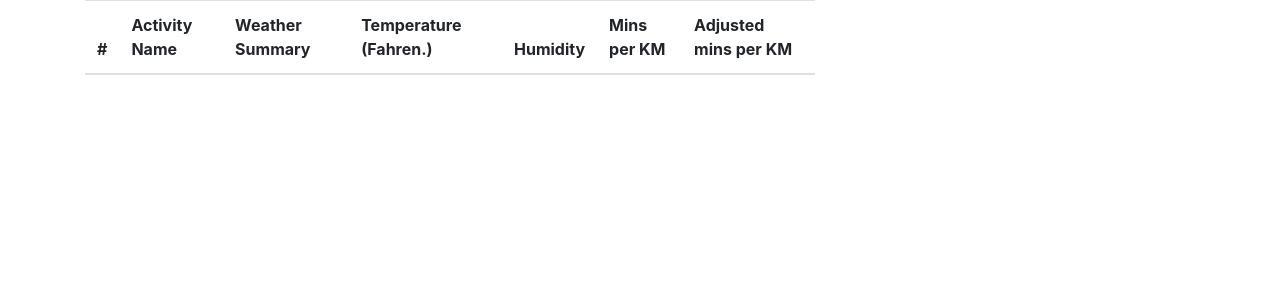
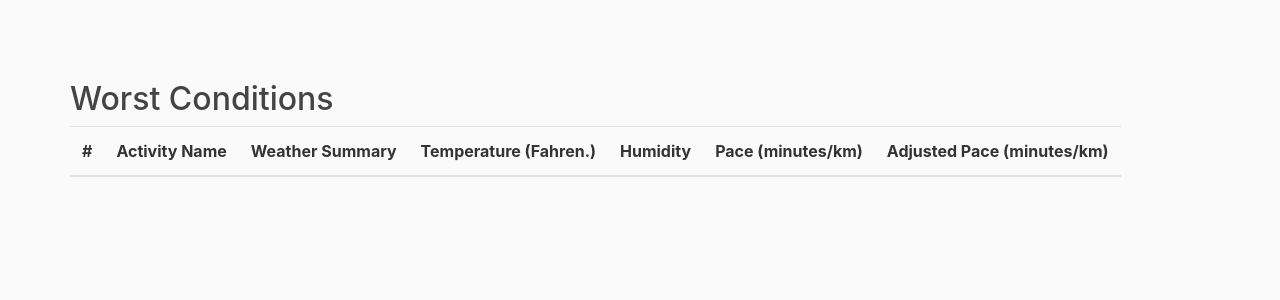
Before and after one commit to reidy-p/strava-stats, a Flask app: page / in a window 1280 px wide. Shown: the top 300 px of the page. Run offline with Flask 2, Linux system fonts and the light colour scheme; lists and menus that the app fills with data are empty; parts of the project's set-up code (start-up, migrations or seed data) failed here and were passed over; some libraries are stand-ins or nearby versions.

Commit message:
Split code into files

```diff
--- /dev/null
+++ b/static/main.css
@@ -0,0 +1,91 @@
+body {
+  background: #fafafa;
+  color: #333333;
+  margin-top: 5rem;
+}
+
+h1, h2, h3, h4, h5, h6 {
+  color: #444444;
+}
+
+.bg-steel {
+  background-color: #5f788a;
+}
+
+.site-header .navbar-nav .nav-link {
+  color: #cbd5db;
+}
+
+.site-header .navbar-nav .nav-link:hover {
+  color: #ffffff;
+}
+
+.site-header .navbar-nav .nav-link.active {
+  font-weight: 500;
+}
+
+.content-section {
+  background: #ffffff;
+  padding: 10px 20px;
+  border: 1px solid #dddddd;
+  border-radius: 3px;
+  margin-bottom: 20px;
+}
+
+.article-title {
+  color: #444444;
+}
+
+a.article-title:hover {
+  color: #428bca;
+  text-decoration: none;
+}
+
+.article-content {
+  white-space: pre-line;
+}
+
+.article-img {
+  height: 65px;
+  width: 65px;
+  margin-right: 16px;
+}
+
+.article-metadata {
+  padding-bottom: 1px;
+  margin-bottom: 4px;
+  border-bottom: 1px solid #e3e3e3
+}
+
+.article-metadata a:hover {
+  color: #333;
+  text-decoration: none;
+}
+
+.article-svg {
+  width: 25px;
+  height: 25px;
+  vertical-align: middle;
+}
+
+.account-img {
+  height: 125px;
+  width: 125px;
+  margin-right: 20px;
+  margin-bottom: 16px;
+}
+
+.account-heading {
+  font-size: 2.5rem;
+}
+
+table.table-fit {
+    width: auto !important;
+    table-layout: auto !important;
+}
+table.table-fit thead th, table.table-fit tfoot th {
+    width: auto !important;
+}
+table.table-fit tbody td, table.table-fit tfoot td {
+    width: auto !important;
+}
--- a/templates/base.html
+++ b/templates/base.html
@@ -7,6 +7,7 @@
 
     <!-- Bootstrap CSS -->
     <link rel="stylesheet" href="https://maxcdn.bootstrapcdn.com/bootstrap/4.0.0/css/bootstrap.min.css" integrity="sha384-Gn5384xqQ1aoWXA+058RXPxPg6fy4IWvTNh0E263XmFcJlSAwiGgFAW/dAiS6JXm" crossorigin="anonymous">
+
 
     <link rel="stylesheet" type="text/css" href="{{ url_for('static', filename='main.css') }}">
 
@@ -19,9 +20,9 @@
 <body>
     <main role="main" class="container">
       <div class="row">
-        <div class="col-md-8">
-          {% block content %}{% endblock %}
-        </div>
+        {% block content %}{% endblock %}
+        <!--div class="col-md-12">
+        <!--/div>
       </div>
     </main>
 
--- a/templates/home.html
+++ b/templates/home.html
@@ -1,15 +1,16 @@
 {% extends "base.html" %}
 {% block content %}
-<table class="table">
+<h2>Worst Conditions</h2>
+<table class="table table-responsive">
   <thead>
     <tr>
       <th scope="col">#</th>
-      <th scope="col">Activity Name</th>
-      <th scope="col">Weather Summary</th>
-      <th scope="col">Temperature (Fahren.)</th>
-      <th scope="col">Humidity</th>
-      <th scope="col">Mins per KM</th>
-      <th scope="col">Adjusted mins per KM</th>
+      <th scope="col" class="text-nowrap">Activity Name</th>
+      <th scope="col" class="text-nowrap">Weather Summary</th>
+      <th scope="col" class="text-nowrap">Temperature (Fahren.)</th>
+      <th scope="col" class="text-nowrap">Humidity</th>
+      <th scope="col" class="text-nowrap">Pace (minutes/km)</th>
+      <th scope="col" class="text-nowrap">Adjusted Pace (minutes/km)</th>
     </tr>
   </thead>
   <tbody>
@@ -20,8 +21,8 @@
         <td> {{ post.summary }} </td>
         <td> {{ post.temperature }} </td>
         <td> {{ post.humidity }} </td>
-        <td> {{ post.minutes_per_km }} </td>
-        <td> {{ post.minutes_per_km_adjusted }} </td>
+        <td> {{ post.minutes_per_km | round(2, 'common') }} </td>
+        <td> {{ post.minutes_per_km_adjusted | round(2, 'common') }} </td>
     </tr>
     {% endfor %}
   </tbody>
```
Also changed, not shown: HandlerWithAuth.py (renamed from strava_access.py, +5 -32 lines), TCPServerWithReusableAddress.py (added, +13 -0 lines), download_data.py (added, +24 -0 lines), README.md.
